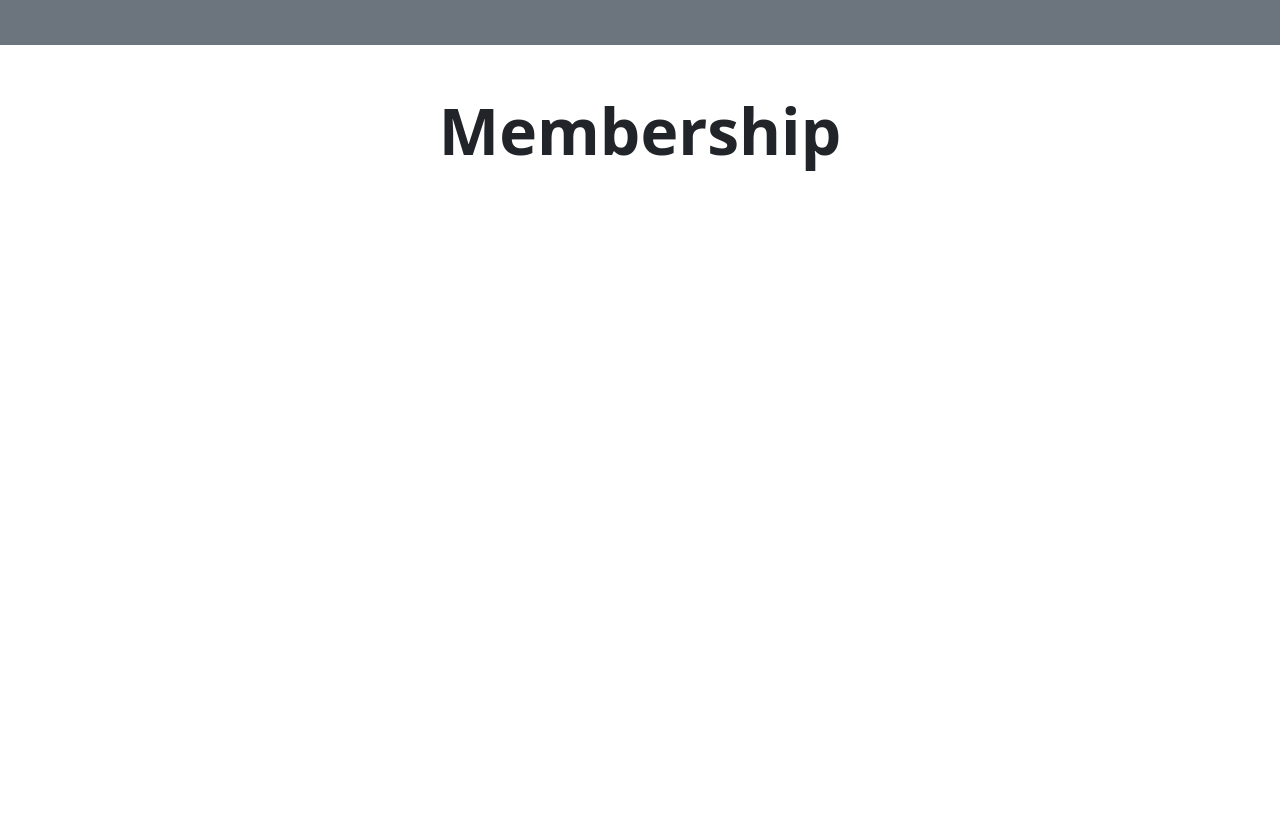
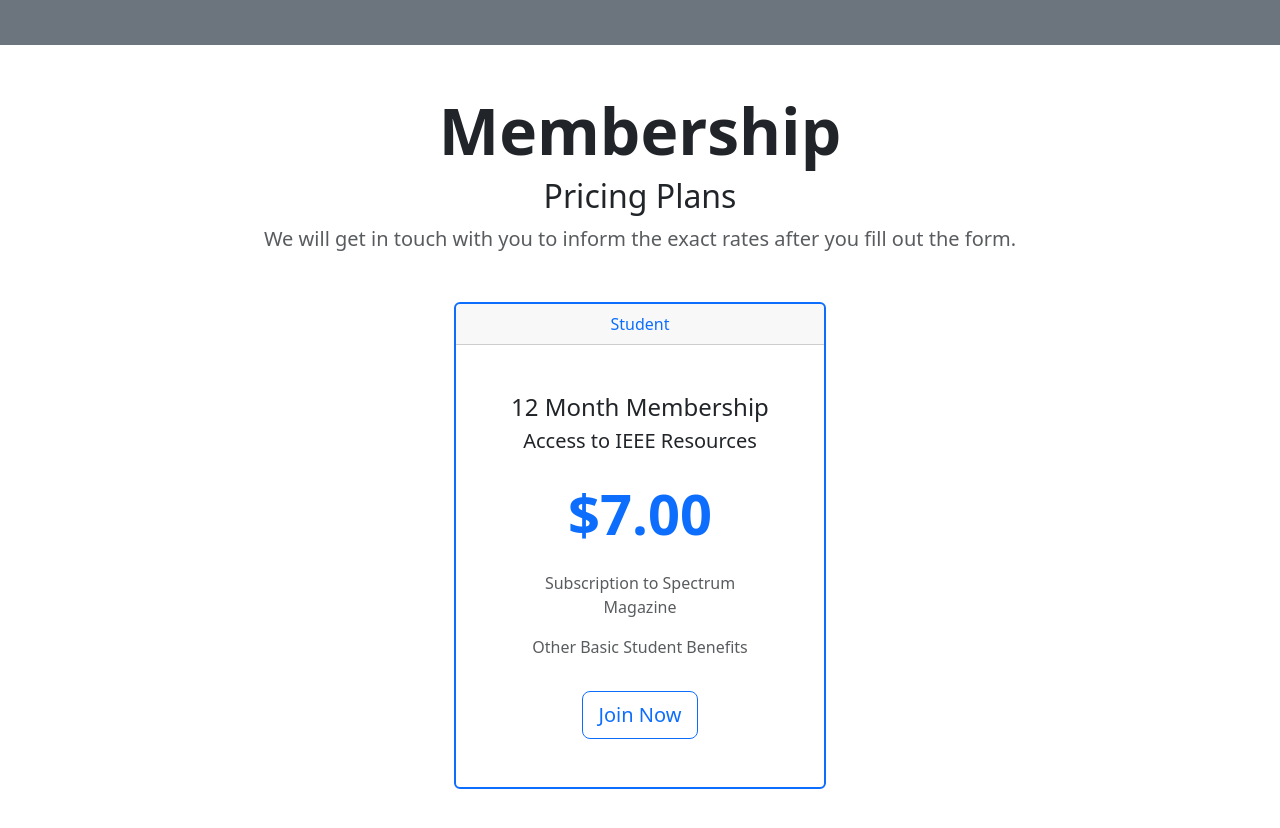
Before and after one commit to ieeeajceweb/website, a website built with webpack: page index.html in a window 1280 px wide. Shown: the part 2315-3143 px from the top of the page. Before the commit the page ends 2532 px from the top, so only its background shows below. Built offline with nearby package versions, Linux system fonts and the light colour scheme.

Commit message:
Feat: membership section

```diff
--- a/index.html
+++ b/index.html
@@ -121,7 +121,7 @@
         </div>
         <div class="col-md d-flex flex-column justify-content-center align-items-center">
           <h2  class="text-center my-5">Why Wait? Join Us Now</h2>
-          <button class="btn btn-primary fw-bold">Become a member</button>
+          <a href="#membership"><button class="btn btn-primary fw-bold">Become a member</button></a>
 
         </div>
       </div>
@@ -195,7 +195,7 @@
           <div class="swiper mySwiper">
             <div class="swiper-wrapper">
               <div class="swiper-slide"><img src="./img/events/this_year/open_horizons.jpg"></div>
-              <div class="swiper-slide">Slide 2</div>
+              <div class="swiper-slide"><img src="./img/events/this_year/evolve.jpg"></div>
               <div class="swiper-slide">Slide 3</div>
               <div class="swiper-slide">Slide 4</div>
               <div class="swiper-slide">Slide 5</div>
@@ -223,6 +223,32 @@
   <section id="membership" class="my-5">
     <div class="container-lg">
       <h1 class="text-center display-3 fw-bold">Membership</h1>
+      <div class="text-center">
+        <h2>Pricing Plans</h2>
+        <p class="lead text-muted mx-5">We will get in touch with you to inform the exact rates after you fill out the form.</p>
+      </div>
+
+      <div class="row my-5 g-0 align-items-center justify-content-center">
+
+
+        <div class="col-9 col-lg-4">
+          <div class="card border-primary border-2">
+            <div class="card-header text-center text-primary">Student</div>
+            <div class="card-body text-center py-5">
+              <h4 class="card-title">12 Month Membership</h4>
+              <p class="lead card-subtitle">Access to IEEE Resources</p>
+              <p class="display-4 my-4 text-primary fw-bold">$7.00</p>
+              <p class="card-text mx-5 text-muted">Subscription to Spectrum Magazine</p>
+              <p class="card-text mx-5 text-muted">Other Basic Student Benefits</p>
+              <a href="#" class="btn btn-outline-primary btn-lg mt-3">
+                Join Now
+              </a>
+            </div>
+          </div>
+        </div>
+
+
+      </div>
     </div>
   </section>
 
```
Also changed, not shown: img/events/this_year/evolve.jpg (added).
